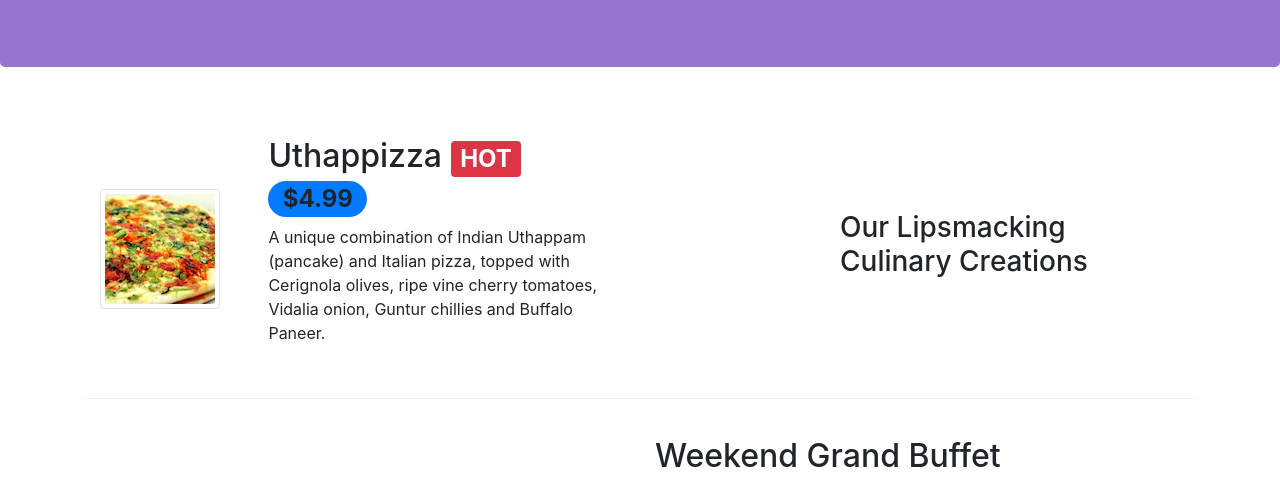
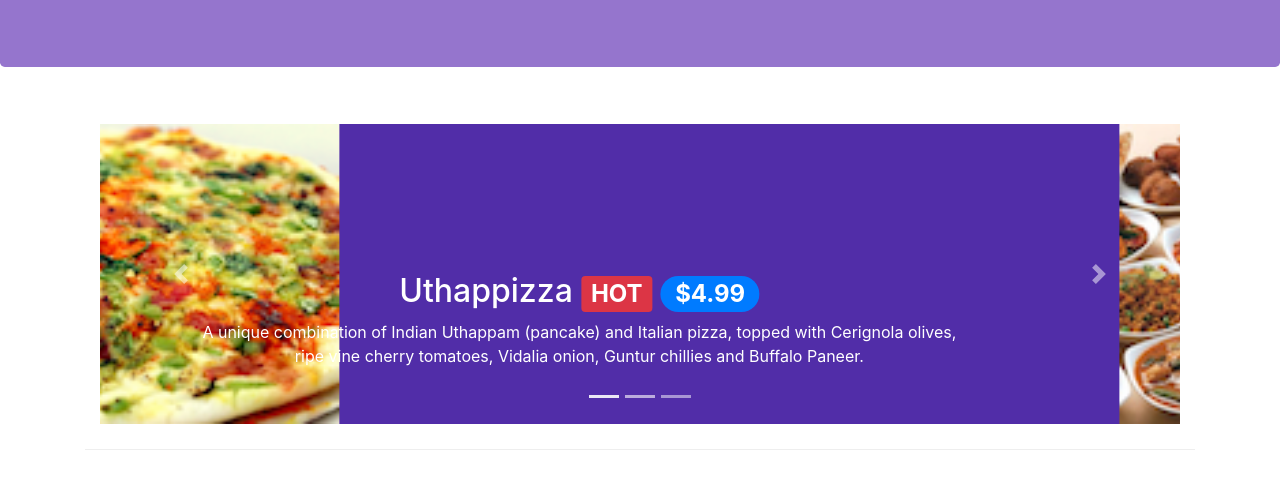
Before and after one commit to benequith/Bootstrap-Project, a website: page index.html in a window 1280 px wide. Shown: the part 267-744 px from the top of the page. Drawn offline with nearby package versions, Linux system fonts and the light colour scheme.

Commit message:
Carousel

```diff
--- a/css/styles.css
+++ b/css/styles.css
@@ -50,3 +50,18 @@ body
     border-bottom: 1px solid #ddd;
     padding:10px;
 }
+
+.carousel {
+    background:#512DA8;
+}
+
+.carousel-item {
+  height: 300px;
+}
+
+.carousel-item img {
+    position: absolute;
+    top: 0;
+    left: 0;
+    min-height: 300px;
+}
--- a/index.html
+++ b/index.html
@@ -93,6 +93,61 @@
     </header>
 
     <div class="container">
+        <div class="row row-content">
+            <div class="col">
+                <div class="carousel slide" id="mycarousel" data-ride="carousel">
+                    <div class="carousel-inner" role="listbox">
+                        <div class="carousel-item active">
+                           <img class="d-block img-fluid"
+                                src="img/uthappizza.png" alt="Uthapizza">
+                            <div class="carousel-caption d-none d-md-block">
+                                <h2>Uthappizza <span class="badge badge-danger">HOT</span> <span class="badge badge-pill bg-primary">$4.99</span></h2>
+                                <p>A unique combination of Indian Uthappam (pancake) and Italian pizza, topped with Cerignola olives, ripe vine cherry tomatoes, Vidalia onion, Guntur chillies and Buffalo Paneer.
+                                </p>
+                            </div>
+                        </div>
+                        <div class="carousel-item">
+                            <img class="d-block img-fluid" src="img/buffet.png" alt="Grand Buffet">
+                            <div class="carousel-caption d-none d-md-block">
+                                <h2>Weekend Grand Buffet&nbsp;<span class="badge badge-danger">NEW</span></h2>
+                                <p >Featuring mouthwatering combinations with a choice of five different salads, six enticing appetizers, six main entrees and five choicest desserts. Free flowing bubbly and soft drinks. All for just $19.99 per person </p>
+                            </div>
+                        </div>
+
+
+                        <div class="carousel-item">
+
+                            <img class="d-block img-fluid" src="img/alberto.png" alt="Alberto Somayya">
+                            <div class="carousel-caption d-none d-md-block">
+                             <h2>Alberto Somayya</h2>
+                            <h4>Executive Chef</h4>
+                            <p >Award winning three-star Michelin chef with wide International experience having worked closely with whos-who in the culinary world, he specializes in creating mouthwatering Indo-Italian fusion experiences.
+                            </p>
+                            </div>
+
+                        </div>
+
+                        <ol class="carousel-indicators">
+                            <li class="active" data-target="#mycarousel" data-slide-to="0"></li>
+                            <li data-target="#mycarousel" data-slide-to="1"></li>
+                            <li data-target="#mycarousel" data-slide-to="2"></li>
+                        </ol>
+
+                        <a class="carousel-control-prev" href="#mycarousel" role="button" data-slide="prev">
+                            <span class="carousel-control-prev-icon"></span>
+                        </a>
+
+                        <a class="carousel-control-next" href="#mycarousel" role="button" data-slide="next">
+                            <span class="carousel-control-next-icon"></span>
+                        </a>
+
+
+                    </div>
+                </div>
+            </div>
+        </div>
+
+
         <div class="row row-content align-items-center">
             <div class="col-12 col-sm-4 order-sm-last">
                 <h3>Our Lipsmacking Culinary Creations</h3>
```
